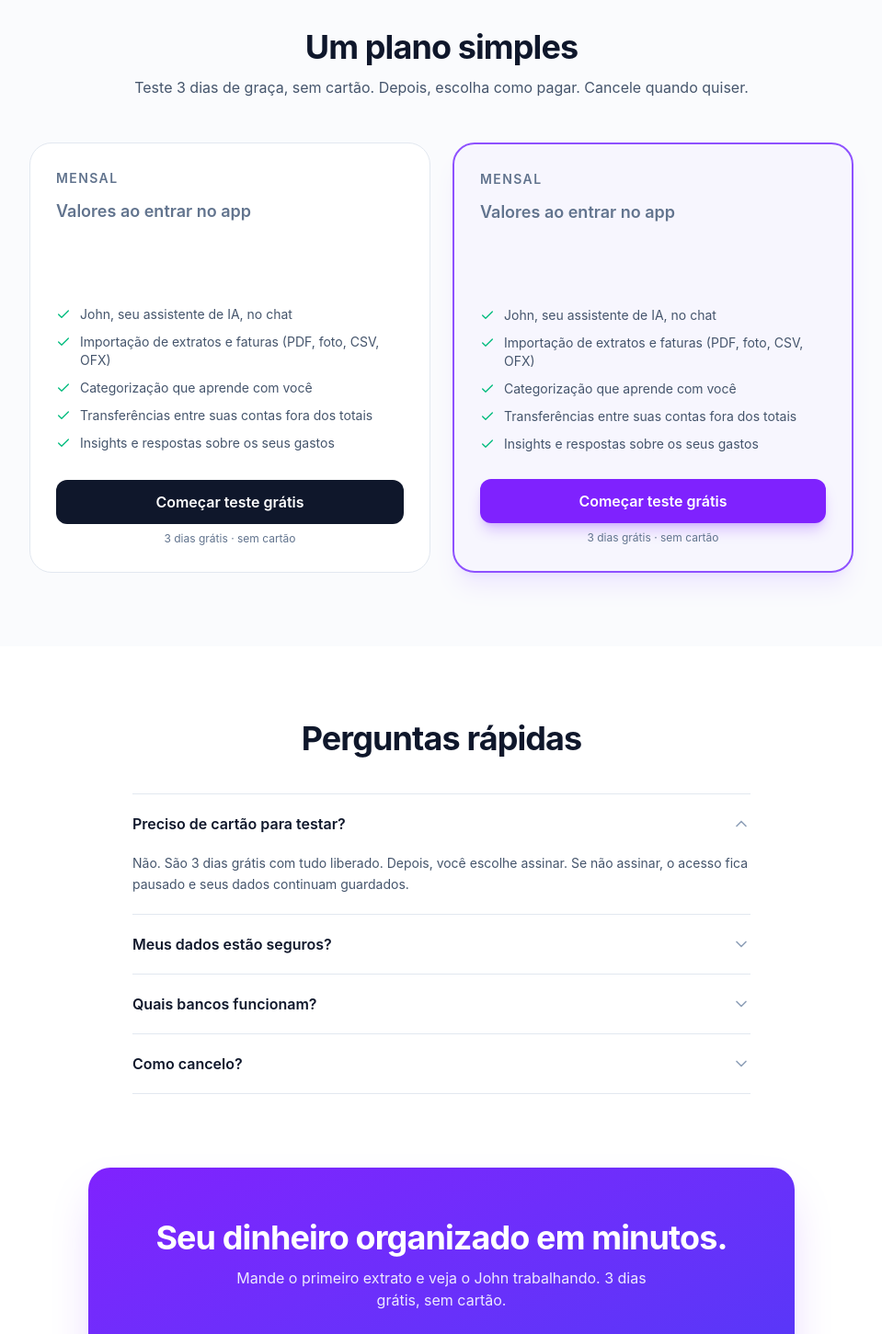
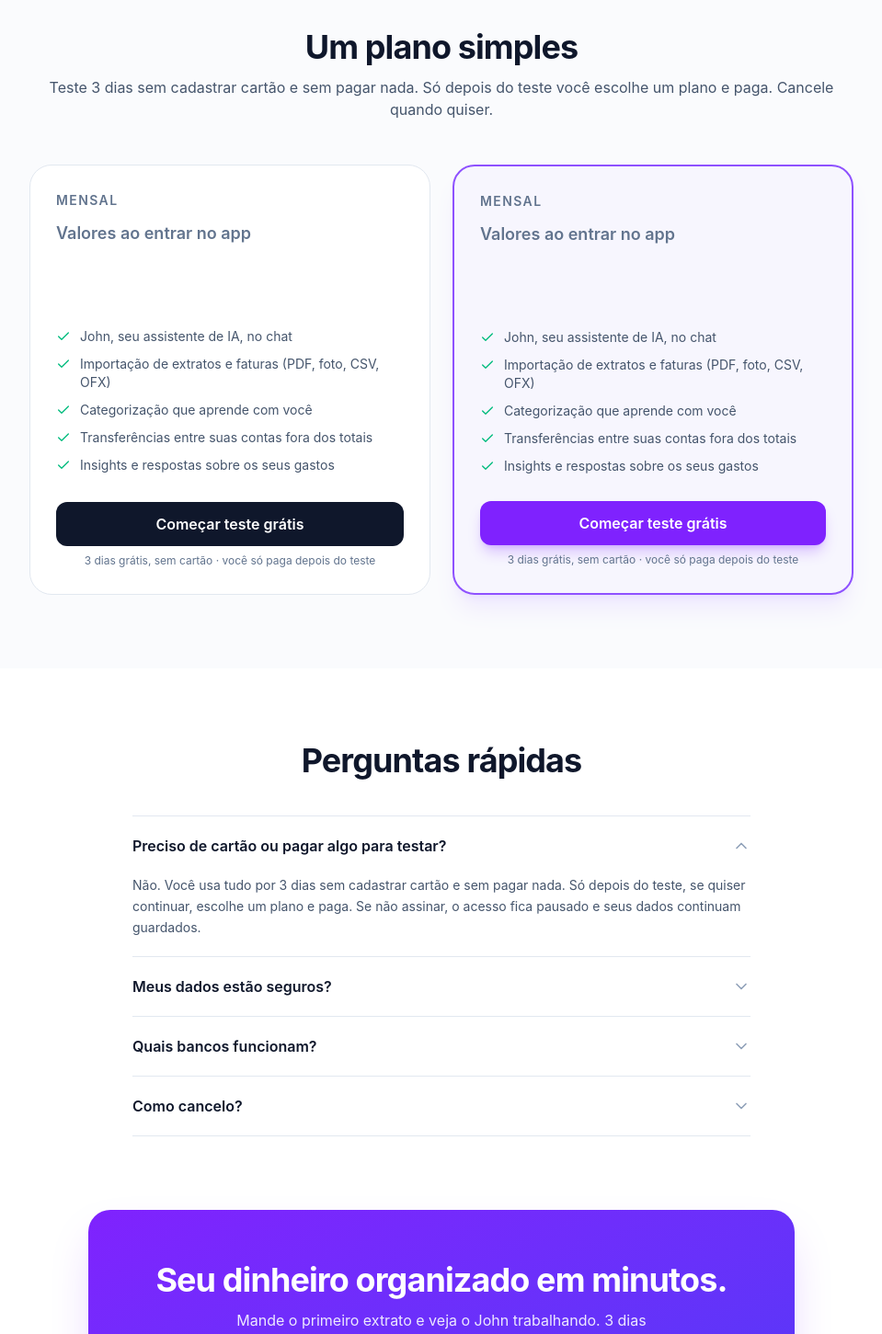
Before and after one commit to jonathalimax/realwise, a React (Vite) app in the folder apps/web/: page / in a window 1280 px wide. Shown: the part 1330-2781 px from the top of the page at 92% size, without its empty margins (160-1119 px from the left). Built offline with nearby package versions, Linux system fonts and the light colour scheme; no server answers.

Commit message:
feat(landing): make it explicit the trial needs no card and no payment
Co-Authored-By: Claude Sonnet 5.5 <noreply@anthropic.com>

```diff
--- a/apps/web/landing_page/components/landing/FAQSection.jsx
+++ b/apps/web/landing_page/components/landing/FAQSection.jsx
@@ -4,8 +4,8 @@ import { ChevronDown } from 'lucide-react';
 
 const FAQS = [
   {
-    q: 'Preciso de cartão para testar?',
-    a: 'Não. São 3 dias grátis com tudo liberado. Depois, você escolhe assinar. Se não assinar, o acesso fica pausado e seus dados continuam guardados.',
+    q: 'Preciso de cartão ou pagar algo para testar?',
+    a: 'Não. Você usa tudo por 3 dias sem cadastrar cartão e sem pagar nada. Só depois do teste, se quiser continuar, escolhe um plano e paga. Se não assinar, o acesso fica pausado e seus dados continuam guardados.',
   },
   {
     q: 'Meus dados estão seguros?',
--- a/apps/web/landing_page/components/landing/FinalCTASection.jsx
+++ b/apps/web/landing_page/components/landing/FinalCTASection.jsx
@@ -13,7 +13,7 @@ export default function FinalCTASection() {
     <section data-section="final-cta" className="px-6 pb-24">
       <div className="mx-auto max-w-3xl rounded-3xl bg-gradient-to-br from-violet-600 to-indigo-600 px-8 py-14 text-center text-white shadow-2xl shadow-violet-600/25">
         <h2 className="text-3xl font-bold tracking-tight sm:text-4xl">Seu dinheiro organizado em minutos.</h2>
-        <p className="mx-auto mt-3 max-w-md text-violet-100">Mande o primeiro extrato e veja o John trabalhando. 3 dias grátis, sem cartão.</p>
+        <p className="mx-auto mt-3 max-w-md text-violet-100">Mande o primeiro extrato e veja o John trabalhando. 3 dias grátis, sem cartão e sem pagar nada.</p>
         <CtaButton onClick={start} tone="white" className="mt-8 px-8">
           Começar grátis <ArrowRight className="ml-2 h-4 w-4" />
         </CtaButton>
--- a/apps/web/landing_page/components/landing/HeroSection.jsx
+++ b/apps/web/landing_page/components/landing/HeroSection.jsx
@@ -45,7 +45,7 @@ export default function HeroSection() {
             {...rise(0)}
             className="inline-flex items-center gap-2 rounded-full border border-violet-200 dark:border-violet-800 bg-white/70 dark:bg-slate-800/60 px-3.5 py-1.5 text-xs font-semibold text-violet-700 dark:text-violet-300"
           >
-            <span className="h-1.5 w-1.5 rounded-full bg-emerald-500" /> Teste grátis por 3 dias
+            <span className="h-1.5 w-1.5 rounded-full bg-emerald-500" /> 3 dias grátis · sem cartão e sem pagar nada
           </motion.span>
 
           <motion.h1 {...rise(0.08)} className="mt-5 text-4xl font-bold leading-[1.08] tracking-tight sm:text-5xl lg:text-6xl">
@@ -72,7 +72,7 @@ export default function HeroSection() {
           </motion.div>
 
           <motion.p {...rise(0.32)} className="mt-5 flex items-center justify-center gap-2 text-xs text-slate-500 dark:text-slate-400 lg:justify-start">
-            <ShieldCheck className="h-4 w-4 text-emerald-500" /> Sem cartão para testar · Cancele quando quiser · Seus dados são só seus
+            <ShieldCheck className="h-4 w-4 shrink-0 text-emerald-500" /> Você só paga se quiser continuar depois dos 3 dias. Cancele quando quiser.
           </motion.p>
         </div>
 
--- a/apps/web/landing_page/components/landing/PricingSection.jsx
+++ b/apps/web/landing_page/components/landing/PricingSection.jsx
@@ -73,7 +73,7 @@ function PlanCard({ plan, monthlyPlan, highlight, loading, onStart }) {
       <CtaButton onClick={onStart} tone={highlight ? 'primary' : 'dark'} className="mt-7 w-full">
         Começar teste grátis
       </CtaButton>
-      <p className="mt-2 text-center text-xs text-slate-500 dark:text-slate-400">3 dias grátis · sem cartão</p>
+      <p className="mt-2 text-center text-xs text-slate-500 dark:text-slate-400">3 dias grátis, sem cartão · você só paga depois do teste</p>
     </div>
   );
 }
@@ -106,7 +106,7 @@ export default function PricingSection() {
       <div className="mx-auto max-w-4xl">
         <div className="text-center">
           <h2 className="text-3xl font-bold tracking-tight sm:text-4xl">Um plano simples</h2>
-          <p className="mt-3 text-slate-600 dark:text-slate-300">Teste 3 dias de graça, sem cartão. Depois, escolha como pagar. Cancele quando quiser.</p>
+          <p className="mt-3 text-slate-600 dark:text-slate-300">Teste 3 dias sem cadastrar cartão e sem pagar nada. Só depois do teste você escolhe um plano e paga. Cancele quando quiser.</p>
         </div>
 
         {/* No scroll-reveal here on purpose: pricing must always be visible, even if an animation never fires. */}
```
